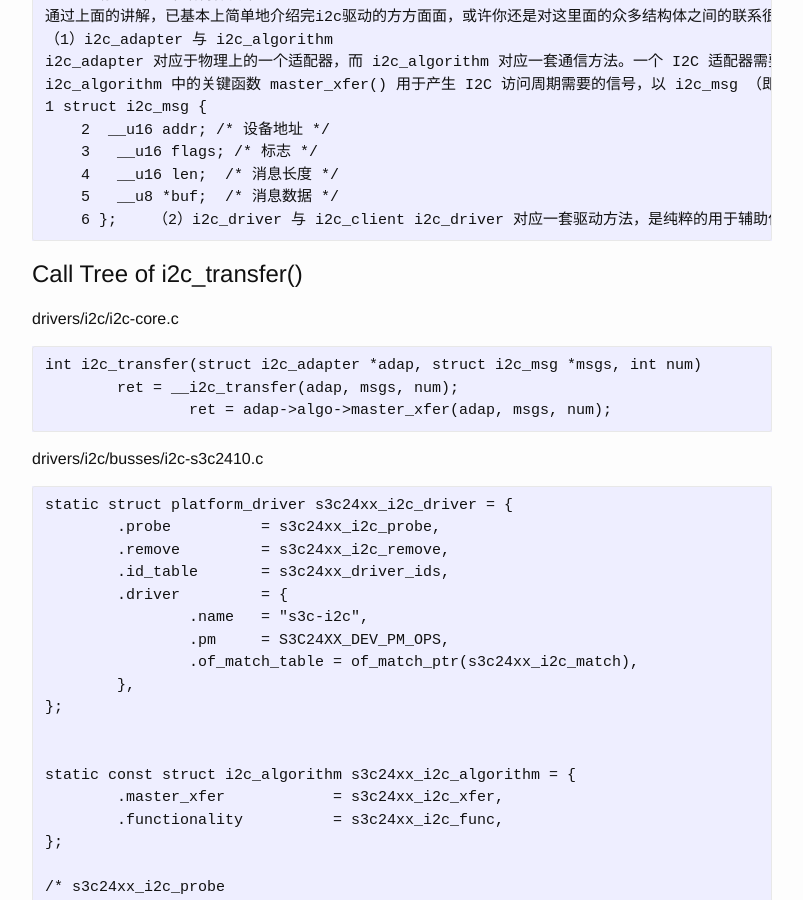
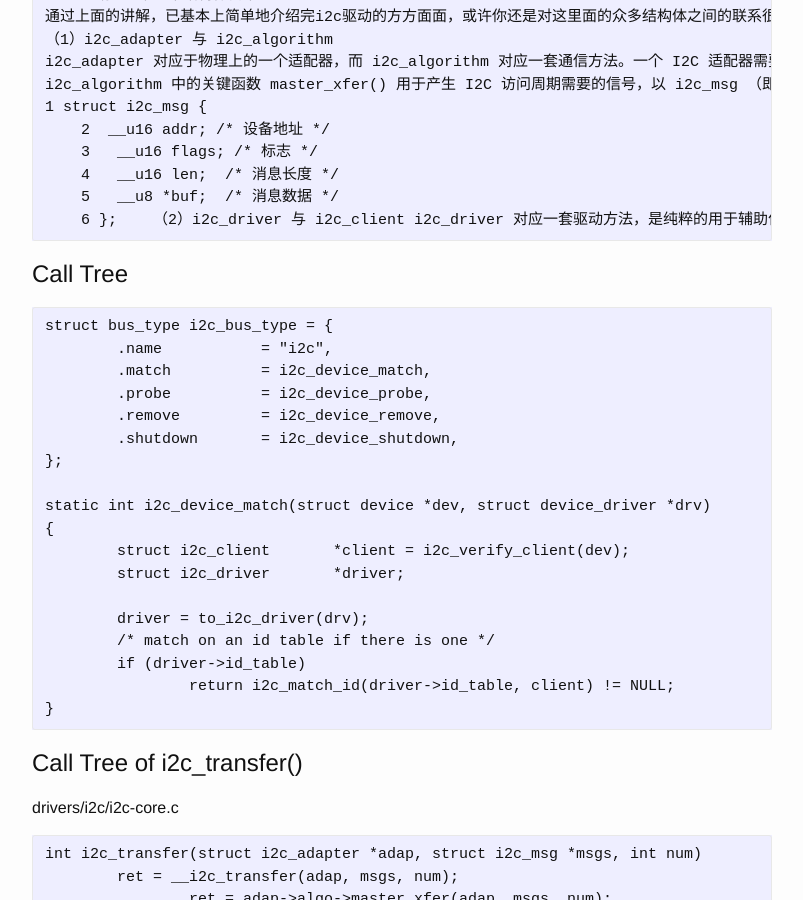
Before and after one commit to abiaog/abiaog.github.io, a Jekyll site: the page built from _posts/2016-12-27-i2c-driver.markdown, in a window 1280 px wide and 900 px high, scrolled down 736 px. Shown: the whole window, without its empty margins (238-1041 px from the left). Built offline with Jekyll 4.4.1, drawn with Linux system fonts in a browser that asks for light colours; some of the changed text lies outside the part shown.

Commit message:
i2c driver

```diff
--- a/_posts/2016-12-27-i2c-driver.markdown
+++ b/_posts/2016-12-27-i2c-driver.markdown
@@ -44,6 +44,27 @@ driver 指针指向该 i2c_driver ，并会调用 i2c_adapter 的 client_registe
    （3）i2c_adpater 与 i2c_client
 i2c_adpater 与 i2c_client 的关系与 I2C 硬件体系中适配器和设备的关系一致，即 i2c_client 依附于 i2c_adpater 。由于一个适配器上可以连接多个 I2C 设备，所以一个 i2c_adpater 也可以被多个 i2c_client 依附， i2c_adpater 中包括依附于它的 i2c_client 的链表。
 
+
+# Call Tree
+
+	struct bus_type i2c_bus_type = {
+		.name		= "i2c",
+		.match		= i2c_device_match,
+		.probe		= i2c_device_probe,
+		.remove		= i2c_device_remove,
+		.shutdown	= i2c_device_shutdown,
+	};
+
+	static int i2c_device_match(struct device *dev, struct device_driver *drv)
+	{
+		struct i2c_client	*client = i2c_verify_client(dev);
+		struct i2c_driver	*driver;
+
+		driver = to_i2c_driver(drv);
+		/* match on an id table if there is one */
+		if (driver->id_table)
+			return i2c_match_id(driver->id_table, client) != NULL;
+	}
 
 
 # Call Tree of i2c_transfer()
@@ -131,6 +152,20 @@ drivers/i2c/busses/i2c-s3c2410.c
 	}
 
 
+# U-Boot i2c commands
+
+	=>?
+		// display all commands
+	=> i2c
+	i2c - I2C sub-system
+
+	Usage:
+	i2c dev [dev] - show or set current I2C bus
+	i2c probe [address] - test for and show device(s) on the I2C bus
+
+
+
+
 # Reference
 
 
@@ -144,9 +179,12 @@ drivers/i2c/busses/i2c-s3c2410.c
 
 [I2C驱动之总线接口i2c_transfer](http://blog.csdn.net/u013427264/article/details/42777091)
 
+[U-Boot下的I2C设备的读写](http://blog.sina.com.cn/s/blog_6836cbf70100qe4i.html)
 
 commit c517d838eb7d07bbe9507871fab3931deccff539
+
 Author: Linus Torvalds <torvalds@linux-foundation.org>
+
 Date:   Sun Feb 22 18:21:14 2015 -0800
 
     Linux 4.0-rc1
```
